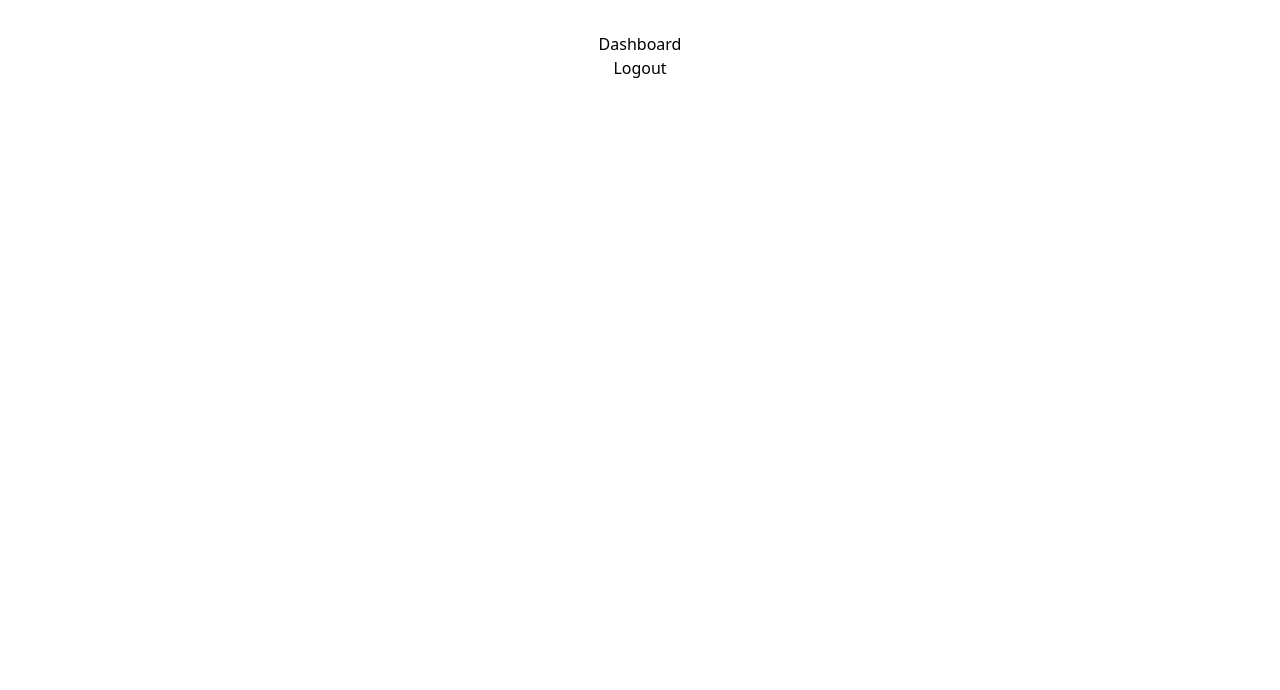
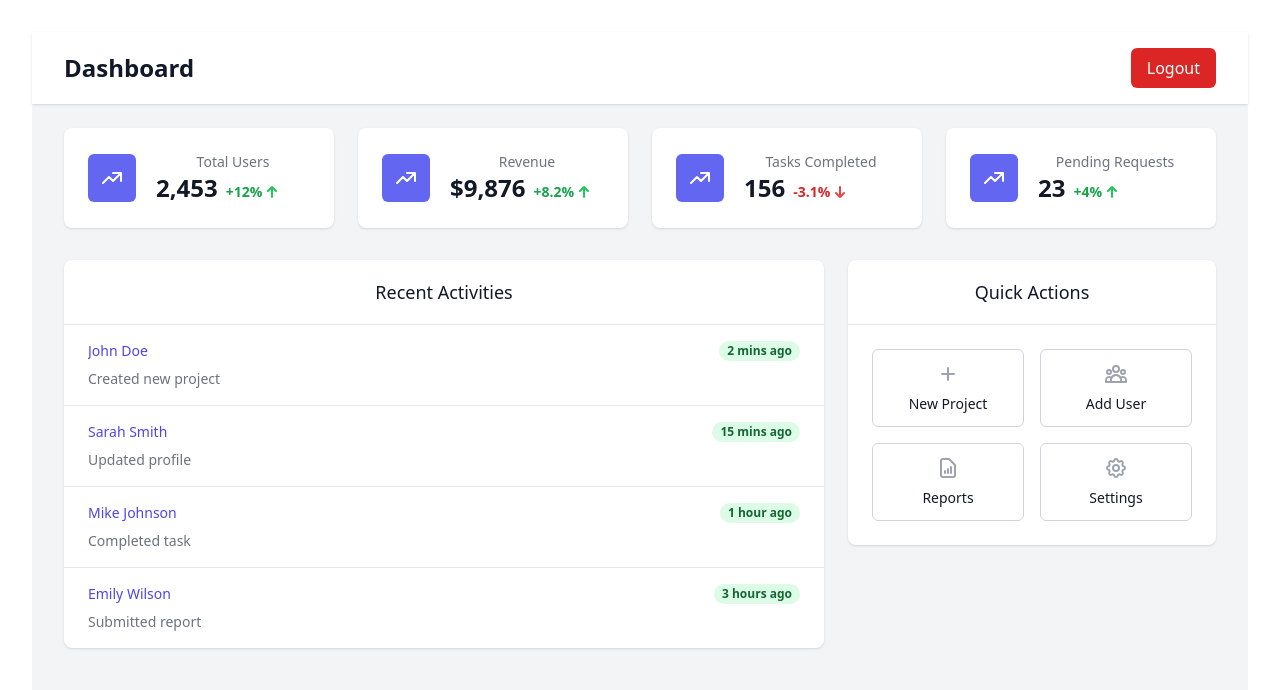
Before and after one commit to shrestha8summit/weCrm, a React (Vite) app in the folder client/: page /dashboard in a window 1280 px wide. Shown: the top 690 px of the page. Built offline with nearby package versions, Linux system fonts and the light colour scheme; sample sign-in values are in the browser's storage.

Commit message:
dashboard created

```diff
--- a/client/src/component/dashboard.jsx
+++ b/client/src/component/dashboard.jsx
@@ -1,10 +1,150 @@
 import React from 'react';
+
 const Dashboard = ({ onLogout }) => {
+  // Sample data
+  const stats = [
+    { title: 'Total Users', value: '2,453', change: '+12%', trend: 'up' },
+    { title: 'Revenue', value: '$9,876', change: '+8.2%', trend: 'up' },
+    { title: 'Tasks Completed', value: '156', change: '-3.1%', trend: 'down' },
+    { title: 'Pending Requests', value: '23', change: '+4%', trend: 'up' },
+  ];
+
+  const recentActivities = [
+    { id: 1, user: 'John Doe', action: 'Created new project', time: '2 mins ago' },
+    { id: 2, user: 'Sarah Smith', action: 'Updated profile', time: '15 mins ago' },
+    { id: 3, user: 'Mike Johnson', action: 'Completed task', time: '1 hour ago' },
+    { id: 4, user: 'Emily Wilson', action: 'Submitted report', time: '3 hours ago' },
+  ];
+
   return (
-    <div>
-      <h1>Dashboard</h1>
-      <button onClick={onLogout}>Logout</button>
+    <div className="min-h-screen bg-gray-100">
+      {/* Header */}
+      <header className="bg-white shadow">
+        <div className="max-w-7xl mx-auto px-4 py-4 sm:px-6 lg:px-8 flex justify-between items-center">
+          <h1 className="text-2xl font-bold text-gray-900">Dashboard</h1>
+          <button
+            onClick={onLogout}
+            className="px-4 py-2 bg-red-600 text-white rounded-md hover:bg-red-700 transition-colors"
+          >
+            Logout
+          </button>
+        </div>
+      </header>
+
+      <main className="max-w-7xl mx-auto px-4 py-6 sm:px-6 lg:px-8">
+        {/* Stats Cards */}
+        <div className="grid grid-cols-1 gap-6 sm:grid-cols-2 lg:grid-cols-4 mb-8">
+          {stats.map((stat, index) => (
+            <div key={index} className="bg-white overflow-hidden shadow rounded-lg">
+              <div className="px-4 py-5 sm:p-6">
+                <div className="flex items-center">
+                  <div className="flex-shrink-0 bg-indigo-500 rounded-md p-3">
+                    <svg className="h-6 w-6 text-white" fill="none" viewBox="0 0 24 24" stroke="currentColor">
+                      <path strokeLinecap="round" strokeLinejoin="round" strokeWidth={2} d="M13 7h8m0 0v8m0-8l-8 8-4-4-6 6" />
+                    </svg>
+                  </div>
+                  <div className="ml-5 w-0 flex-1">
+                    <dt className="text-sm font-medium text-gray-500 truncate">{stat.title}</dt>
+                    <dd className="flex items-baseline">
+                      <div className="text-2xl font-semibold text-gray-900">{stat.value}</div>
+                      <div className={`ml-2 flex items-baseline text-sm font-semibold ${stat.trend === 'up' ? 'text-green-600' : 'text-red-600'}`}>
+                        {stat.change}
+                        <svg
+                          className={`self-center flex-shrink-0 h-5 w-5 ${stat.trend === 'up' ? 'text-green-500' : 'text-red-500'}`}
+                          fill="currentColor"
+                          viewBox="0 0 20 20"
+                          aria-hidden="true"
+                        >
+                          <path
+                            fillRule="evenodd"
+                            d={stat.trend === 'up' ? "M5.293 9.707a1 1 0 010-1.414l4-4a1 1 0 011.414 0l4 4a1 1 0 01-1.414 1.414L11 7.414V15a1 1 0 11-2 0V7.414L6.707 9.707a1 1 0 01-1.414 0z" : "M14.707 10.293a1 1 0 010 1.414l-4 4a1 1 0 01-1.414 0l-4-4a1 1 0 111.414-1.414L9 12.586V5a1 1 0 012 0v7.586l2.293-2.293a1 1 0 011.414 0z"}
+                            clipRule="evenodd"
+                          />
+                        </svg>
+                      </div>
+                    </dd>
+                  </div>
+                </div>
+              </div>
+            </div>
+          ))}
+        </div>
+
+        {/* Main Content */}
+        <div className="grid grid-cols-1 lg:grid-cols-3 gap-6">
+          {/* Recent Activities */}
+          <div className="lg:col-span-2">
+            <div className="bg-white shadow overflow-hidden sm:rounded-lg">
+              <div className="px-4 py-5 sm:px-6 border-b border-gray-200">
+                <h3 className="text-lg leading-6 font-medium text-gray-900">Recent Activities</h3>
+              </div>
+              <ul className="divide-y divide-gray-200">
+                {recentActivities.map((activity) => (
+                  <li key={activity.id}>
+                    <div className="px-4 py-4 sm:px-6">
+                      <div className="flex items-center justify-between">
+                        <p className="text-sm font-medium text-indigo-600 truncate">{activity.user}</p>
+                        <div className="ml-2 flex-shrink-0 flex">
+                          <p className="px-2 inline-flex text-xs leading-5 font-semibold rounded-full bg-green-100 text-green-800">
+                            {activity.time}
+                          </p>
+                        </div>
+                      </div>
+                      <div className="mt-2 sm:flex sm:justify-between">
+                        <div className="sm:flex">
+                          <p className="flex items-center text-sm text-gray-500">
+                            {activity.action}
+                          </p>
+                        </div>
+                      </div>
+                    </div>
+                  </li>
+                ))}
+              </ul>
+            </div>
+          </div>
+
+          {/* Quick Actions */}
+          <div>
+            <div className="bg-white shadow overflow-hidden sm:rounded-lg">
+              <div className="px-4 py-5 sm:px-6 border-b border-gray-200">
+                <h3 className="text-lg leading-6 font-medium text-gray-900">Quick Actions</h3>
+              </div>
+              <div className="px-4 py-5 sm:p-6">
+                <div className="grid grid-cols-2 gap-4">
+                  <button className="p-3 border border-gray-300 rounded-md text-center hover:bg-gray-50 transition-colors">
+                    <svg className="mx-auto h-6 w-6 text-gray-400" fill="none" viewBox="0 0 24 24" stroke="currentColor">
+                      <path strokeLinecap="round" strokeLinejoin="round" strokeWidth={2} d="M12 6v6m0 0v6m0-6h6m-6 0H6" />
+                    </svg>
+                    <span className="mt-2 block text-sm font-medium text-gray-900">New Project</span>
+                  </button>
+                  <button className="p-3 border border-gray-300 rounded-md text-center hover:bg-gray-50 transition-colors">
+                    <svg className="mx-auto h-6 w-6 text-gray-400" fill="none" viewBox="0 0 24 24" stroke="currentColor">
+                      <path strokeLinecap="round" strokeLinejoin="round" strokeWidth={2} d="M17 20h5v-2a3 3 0 00-5.356-1.857M17 20H7m10 0v-2c0-.656-.126-1.283-.356-1.857M7 20H2v-2a3 3 0 015.356-1.857M7 20v-2c0-.656.126-1.283.356-1.857m0 0a5.002 5.002 0 019.288 0M15 7a3 3 0 11-6 0 3 3 0 016 0zm6 3a2 2 0 11-4 0 2 2 0 014 0zM7 10a2 2 0 11-4 0 2 2 0 014 0z" />
+                    </svg>
+                    <span className="mt-2 block text-sm font-medium text-gray-900">Add User</span>
+                  </button>
+                  <button className="p-3 border border-gray-300 rounded-md text-center hover:bg-gray-50 transition-colors">
+                    <svg className="mx-auto h-6 w-6 text-gray-400" fill="none" viewBox="0 0 24 24" stroke="currentColor">
+                      <path strokeLinecap="round" strokeLinejoin="round" strokeWidth={2} d="M9 17v-2m3 2v-4m3 4v-6m2 10H7a2 2 0 01-2-2V5a2 2 0 012-2h5.586a1 1 0 01.707.293l5.414 5.414a1 1 0 01.293.707V19a2 2 0 01-2 2z" />
+                    </svg>
+                    <span className="mt-2 block text-sm font-medium text-gray-900">Reports</span>
+                  </button>
+                  <button className="p-3 border border-gray-300 rounded-md text-center hover:bg-gray-50 transition-colors">
+                    <svg className="mx-auto h-6 w-6 text-gray-400" fill="none" viewBox="0 0 24 24" stroke="currentColor">
+                      <path strokeLinecap="round" strokeLinejoin="round" strokeWidth={2} d="M10.325 4.317c.426-1.756 2.924-1.756 3.35 0a1.724 1.724 0 002.573 1.066c1.543-.94 3.31.826 2.37 2.37a1.724 1.724 0 001.065 2.572c1.756.426 1.756 2.924 0 3.35a1.724 1.724 0 00-1.066 2.573c.94 1.543-.826 3.31-2.37 2.37a1.724 1.724 0 00-2.572 1.065c-.426 1.756-2.924 1.756-3.35 0a1.724 1.724 0 00-2.573-1.066c-1.543.94-3.31-.826-2.37-2.37a1.724 1.724 0 00-1.065-2.572c-1.756-.426-1.756-2.924 0-3.35a1.724 1.724 0 001.066-2.573c-.94-1.543.826-3.31 2.37-2.37.996.608 2.296.07 2.572-1.065z" />
+                      <path strokeLinecap="round" strokeLinejoin="round" strokeWidth={2} d="M15 12a3 3 0 11-6 0 3 3 0 016 0z" />
+                    </svg>
+                    <span className="mt-2 block text-sm font-medium text-gray-900">Settings</span>
+                  </button>
+                </div>
+              </div>
+            </div>
+          </div>
+        </div>
+      </main>
     </div>
   );
 };
+
 export default Dashboard;
```
